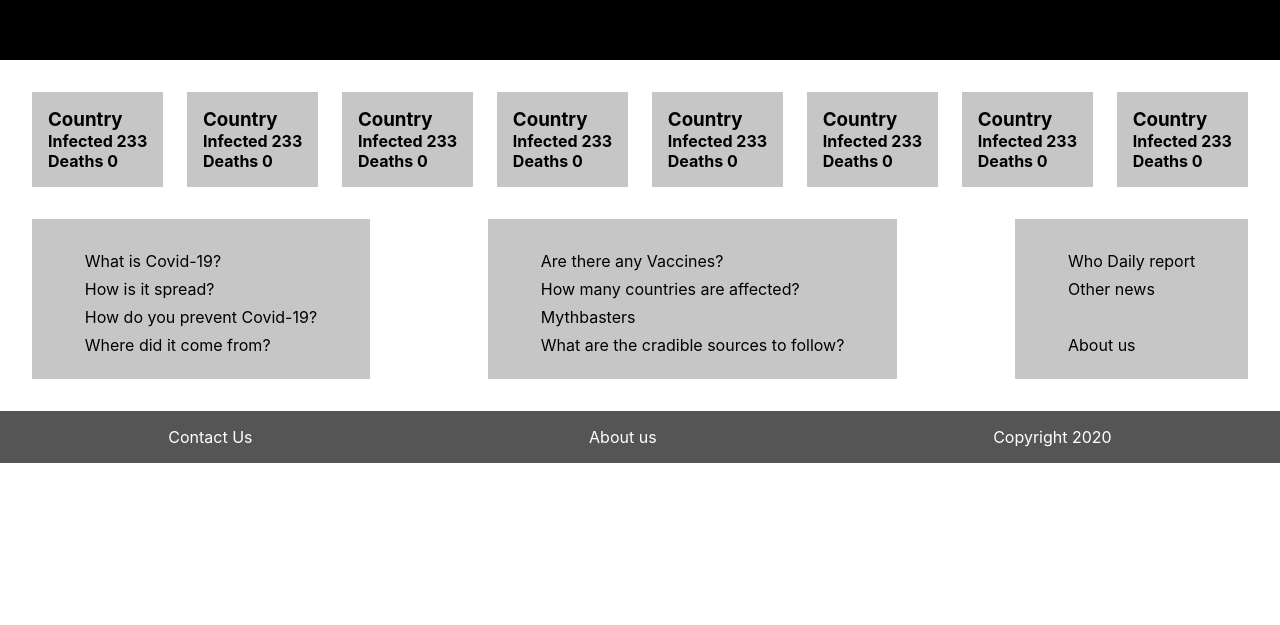
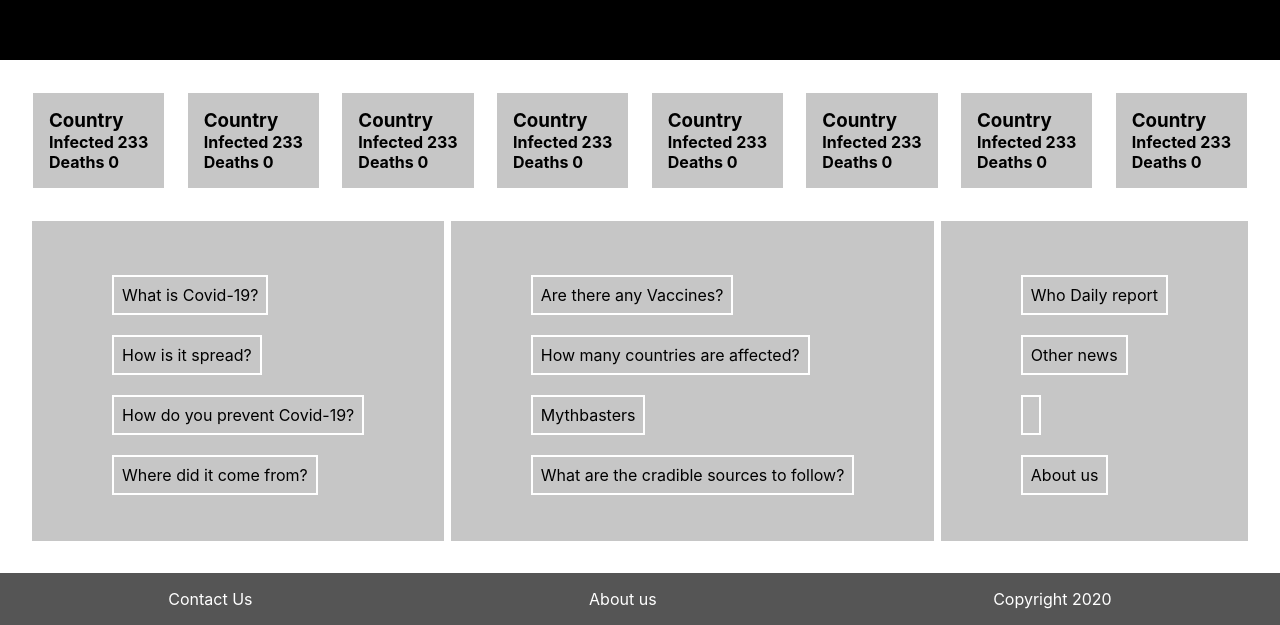
Before and after one commit to mikemtdev/Covid-19, a React (Create React App) app: page / in a window 1280 px wide. Shown: the part 792-1417 px from the top of the page. Before the commit the page ends 1255 px from the top, so only its background shows below. Built offline with nearby package versions, Linux system fonts and the light colour scheme.

Commit message:
Start changing Navs

```diff
--- a/package.json
+++ b/package.json
@@ -6,6 +6,7 @@
     "cra-template": "1.0.3",
     "react": "^16.13.1",
     "react-dom": "^16.13.1",
+    "react-router-dom": "^5.1.2",
     "react-scripts": "3.4.1"
   },
   "scripts": {
--- a/src/Components/Landingpage/Clock/Clock.css
+++ b/src/Components/Landingpage/Clock/Clock.css
@@ -1,19 +1,17 @@
 .clockmain-Container {
-    background-color:#000;
-    height: 100vh;
+  background-color: #000;
+  height: 100vh;
+}
 
+.clock-container {
+  display: flex;
+  flex-direction: column;
+  justify-content: center;
+  align-items: center;
+  height: 100%;
 }
-.clock-container{
-    display: flex;
-    flex-direction:column;
-    justify-content: center;
-    align-items: center;
-    height:100%;
 
-
+.clock-h1 {
+  padding: 0.5rem 0rem;
+  color: #fff;
 }
-.clock-h1 {
-    padding: 0.5rem 0rem;
-    color:#fff;
-
-}
--- a/src/Components/Landingpage/InfoLinks/Infolinks.css
+++ b/src/Components/Landingpage/InfoLinks/Infolinks.css
@@ -1,24 +1,28 @@
 .infolinks-Container {
-display:flex;
-justify-content: space-between;
-margin: 0 2rem 2rem 2rem;
+  display: flex;
+  justify-content: space-between;
+  margin: 0 2rem 2rem 2rem;
 }
 
-.infolinks-item{
-    background-color:#5555;
-    padding:2rem 3rem 1rem 3rem;
+.infolinks-item {
+  background-color: #5555;
+  padding: 2rem 3rem 1rem 3rem;
 }
 
 .infolinks-list {
-display:block;
-list-style:none;
+  display: block;
+  list-style: none;
+}
 
+.infolinks-list li {
+  padding-bottom: 0.5rem;
+  margin: 2rem;
 }
-.infolinks-list li {
-    padding-bottom: 0.5rem;
+
+.infolinks-list li a {
+  border: 2px solid #fff;
+  text-decoration: none;
+  color: #000;
+  padding: 0.5rem;
 }
-.infolinks-list li a {
-    text-decoration:none;
-    color:#000;
-    padding:0.3rem;
-}
+/* TODO: Use grid on items */
--- a/src/Components/Landingpage/TopLeading/TopLeading.css
+++ b/src/Components/Landingpage/TopLeading/TopLeading.css
@@ -8,5 +8,6 @@
     margin: 2rem 0rem;
     padding:1rem;
     background-color:#5555;
+    border:1px solid #fff;
 
 }
--- a/src/Components/Shared/Header/Header.js
+++ b/src/Components/Shared/Header/Header.js
@@ -1,13 +1,16 @@
 import React, { Component } from 'react';
+import {BrowserRouter as Router, Route, NavLink} from 'react-router-dom'
 
 import './Header.css'
 
 const Header = () => {
     return (
+
         <div className = 'Header-Container'>
+        <Router>
             <ul className = 'navigation-list'>
                 <li>
-                    <a href='#'>Home</a>
+                    <NavLink to = '/'>Home </NavLink>
                 </li>
                 <li>
                     <a href='#'>Downloads</a>
@@ -19,6 +22,7 @@
                     <a href='#'>About us</a>
                 </li>
             </ul>
+            </Router>
 
         </div>
     )
```
Also changed, not shown: src/App.js (+20 -12 lines), src/Components/Landingpage/Clock/Clock.js (line endings or trailing spaces), 2 other files (tests, documents, lock files or other folders).
